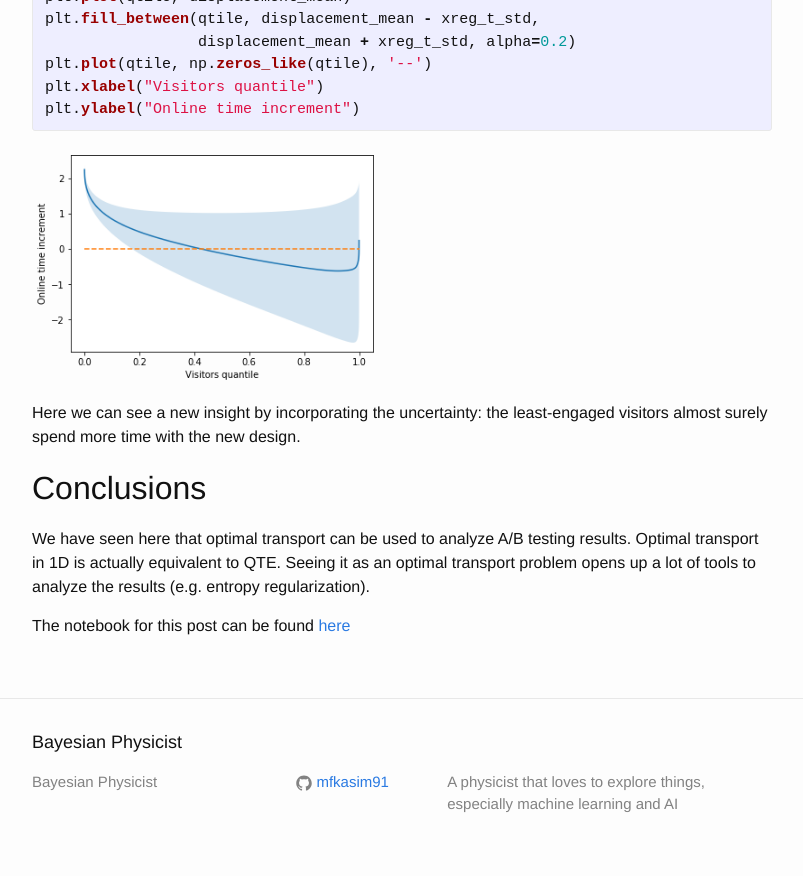
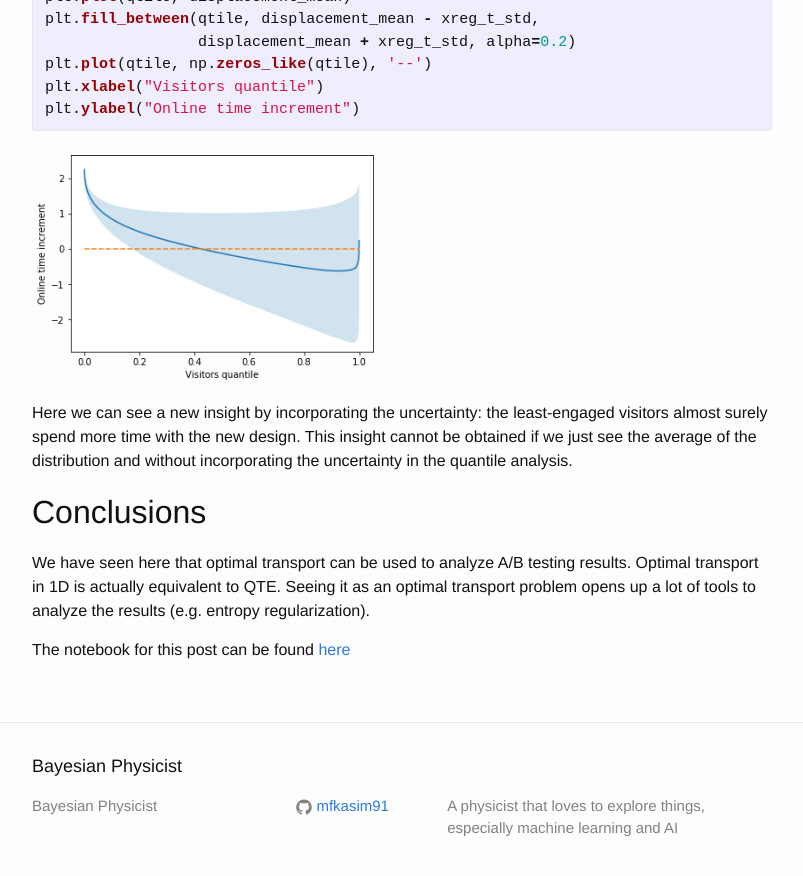
Before and after one commit to mfkasim1/mfkasim1.github.io, a Jekyll site: the page built from _posts/2018-11-15-optimal-transport-for-ab-test.markdown, in a window 1280 px wide and 900 px high, scrolled down 5173 px. Shown: the top 876 px of the window, without its empty margins (238-1041 px from the left). Built offline with Jekyll 4.4.1, drawn with Linux system fonts in a browser that asks for light colours; formulas are drawn with MathJax 3; comment, search, counter and statistics services are not loaded.

Commit message:
A new sentence

```diff
--- a/_posts/2018-11-15-optimal-transport-for-ab-test.markdown
+++ b/_posts/2018-11-15-optimal-transport-for-ab-test.markdown
@@ -252,6 +252,8 @@ plt.ylabel("Online time increment")
 
 Here we can see a new insight by incorporating the uncertainty: the
 least-engaged visitors almost surely spend more time with the new design.
+This insight cannot be obtained if we just see the average of the distribution
+and without incorporating the uncertainty in the quantile analysis.
 
 ## Conclusions
 We have seen here that optimal transport can be used to analyze A/B testing
```
